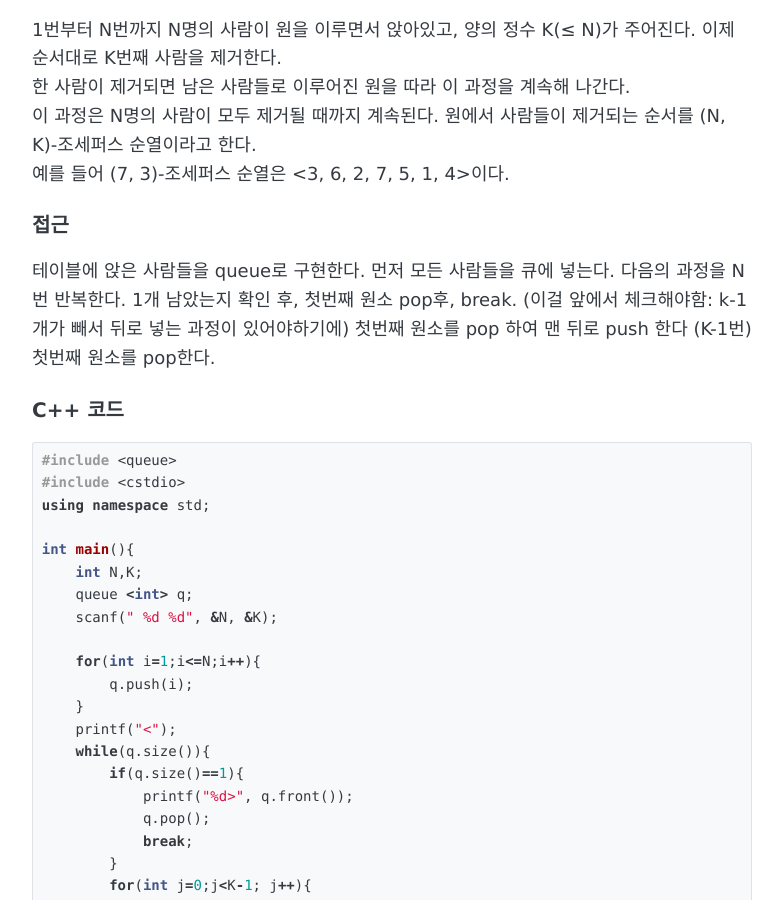
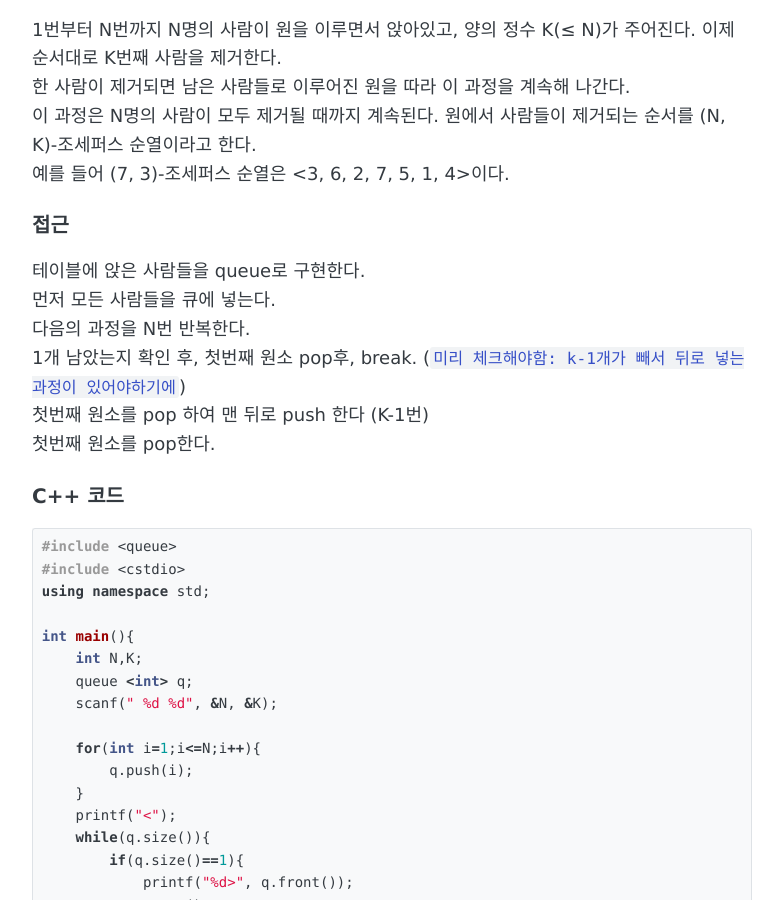
Before and after one commit to younghyunshin/younghyunshin.github.io, a Jekyll site: the page built from _posts/2022-07-04-baekjoon-1158.md, in a window 1280 px wide and 900 px high, scrolled down 341 px. Shown: the whole window, without its empty margins (248-1031 px from the left). Built offline with Jekyll 4.4.1, drawn with Linux system fonts in a browser that asks for light colours; comment, search, counter and statistics services are not loaded.

Commit message:
change baekjun posts

```diff
--- a/_posts/2022-07-04-baekjoon-1158.md
+++ b/_posts/2022-07-04-baekjoon-1158.md
@@ -16,7 +16,7 @@ comments: true
 테이블에 앉은 사람들을 queue로 구현한다.
 먼저 모든 사람들을 큐에 넣는다.
 다음의 과정을 N번 반복한다.
-    1개 남았는지 확인 후, 첫번째 원소 pop후, break. (이걸 앞에서 체크해야함: k-1개가 빼서 뒤로 넣는 과정이 있어야하기에)
+    1개 남았는지 확인 후, 첫번째 원소 pop후, break. (`미리 체크해야함: k-1개가 빼서 뒤로 넣는 과정이 있어야하기에`)
     첫번째 원소를 pop 하여 맨 뒤로 push 한다 (K-1번)
     첫번째 원소를 pop한다.
 
```
